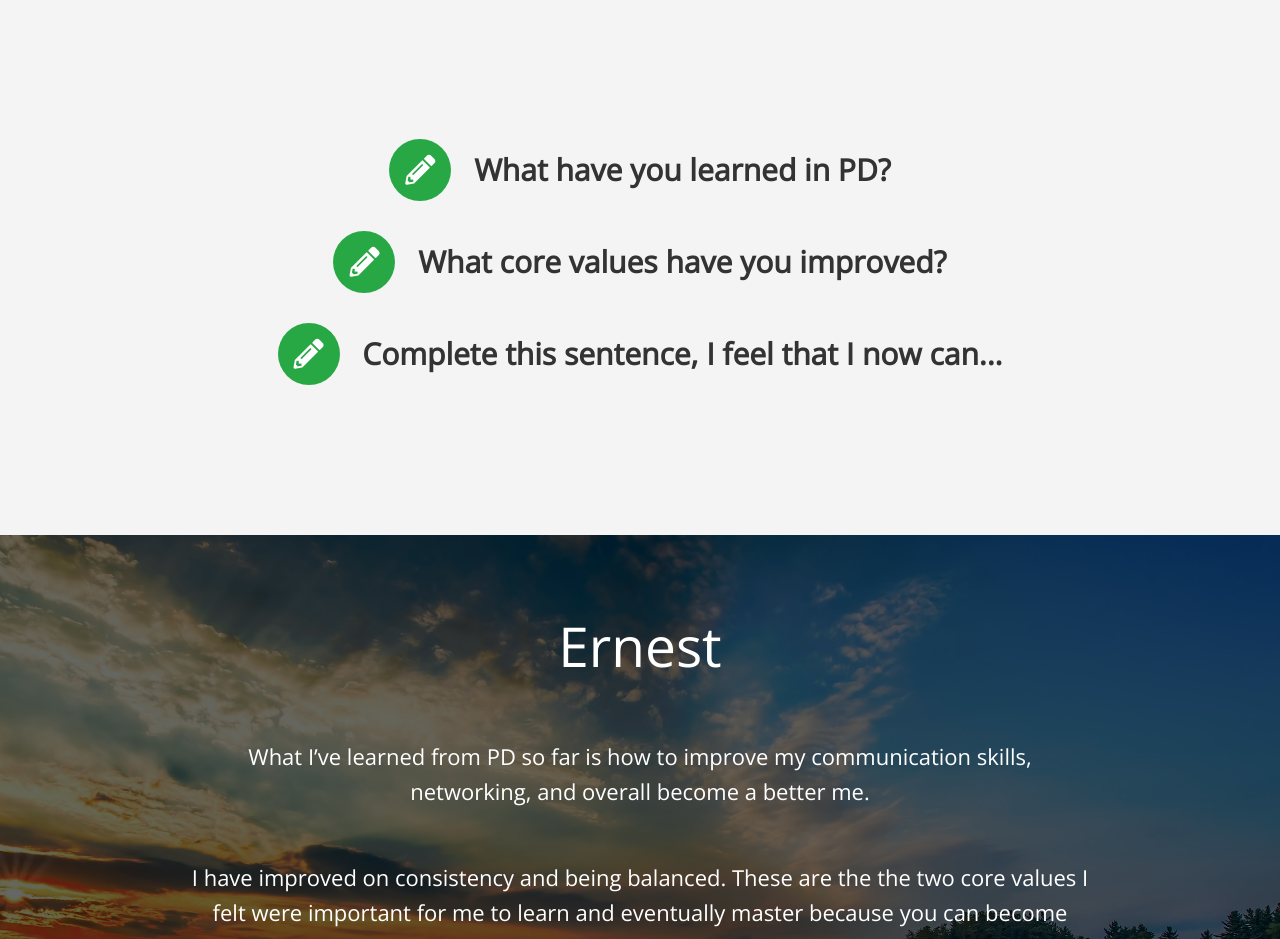
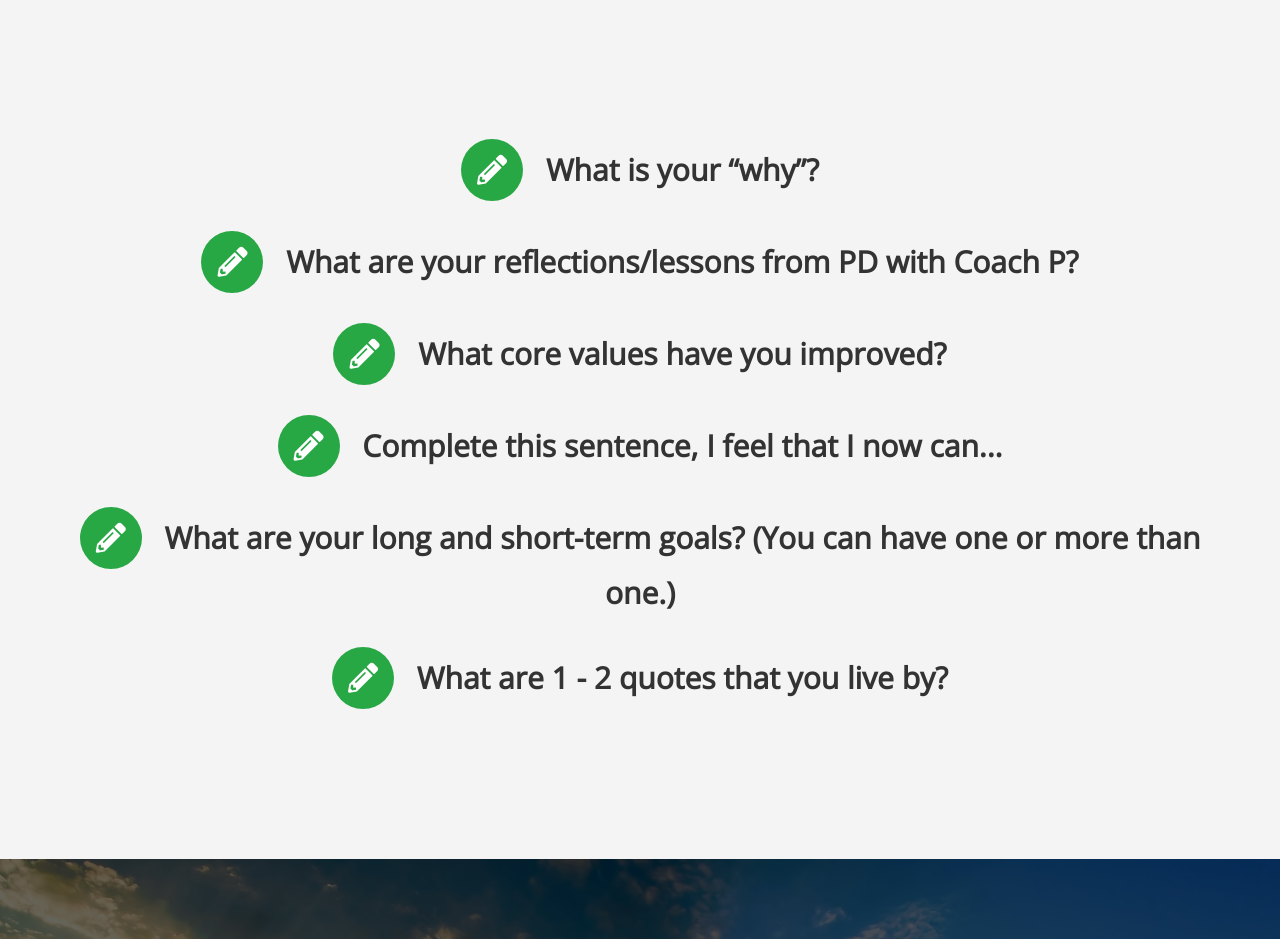
Before and after one commit to ejkim000/pd-class, a plain HTML site: page index.html in a window 1280 px wide. Shown: the part 1500-2439 px from the top of the page. Drawn offline with nearby package versions, Linux system fonts and the light colour scheme.

Commit message:
update queestions

```diff
--- a/index.html
+++ b/index.html
@@ -80,13 +80,19 @@
             </div>
         </section>
 
-        <!-- About: Icons -->
+        <!-- Question -->
         <section id="questions" class="icons questions bg-light">
             <div class="flex-columns">
                 <div>
                     <h3>
                         <i class="fas fa-pencil-alt"></i>
-                        What have you learned in PD?
+                        What is your “why”?
+                    </h3>
+                </div>
+                <div>
+                    <h3>
+                        <i class="fas fa-pencil-alt"></i>
+                        What are your reflections/lessons from PD with Coach P?
                     </h3>
                 </div>
                 <div>
@@ -95,15 +101,26 @@
                         What core values have you improved?
                     </h3>
                 </div>
+
                 <div>
                     <h3>
                         <i class="fas fa-pencil-alt"></i>
                         Complete this sentence, I feel that I now can...
                     </h3>
                 </div>
+                <div>
+                    <h3>
+                        <i class="fas fa-pencil-alt"></i>
+                        What are your long and short-term goals? (You can have one or more than one.)
+                    </h3>
+                </div>
+                <div>
+                    <h3>
+                        <i class="fas fa-pencil-alt"></i>
+                        What are 1 - 2 quotes that you live by?                    </h3>
+                </div>
             </div>
         </section>
-
 
         <!-- Slide Section -->
         <section id="ER" class="hero flex-columns">
```
